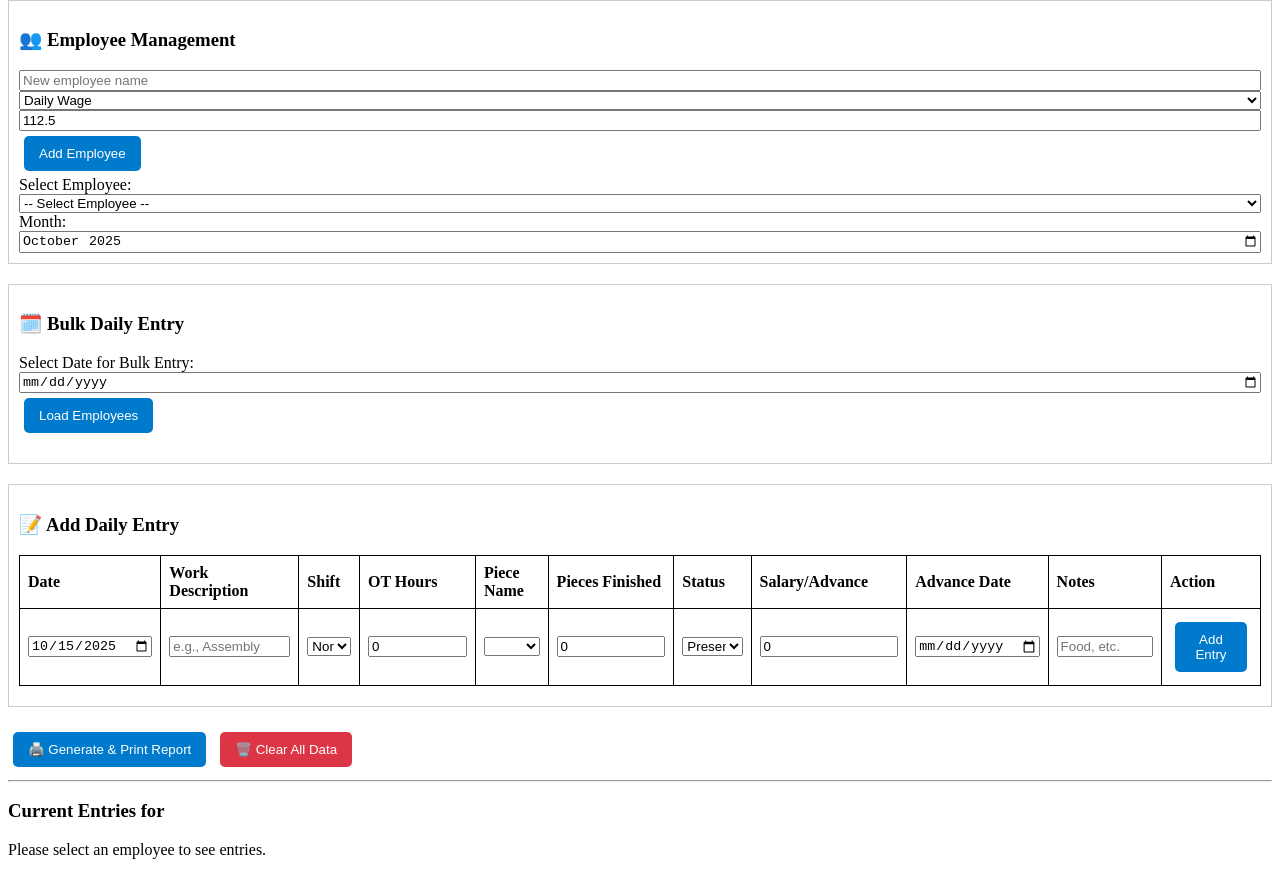
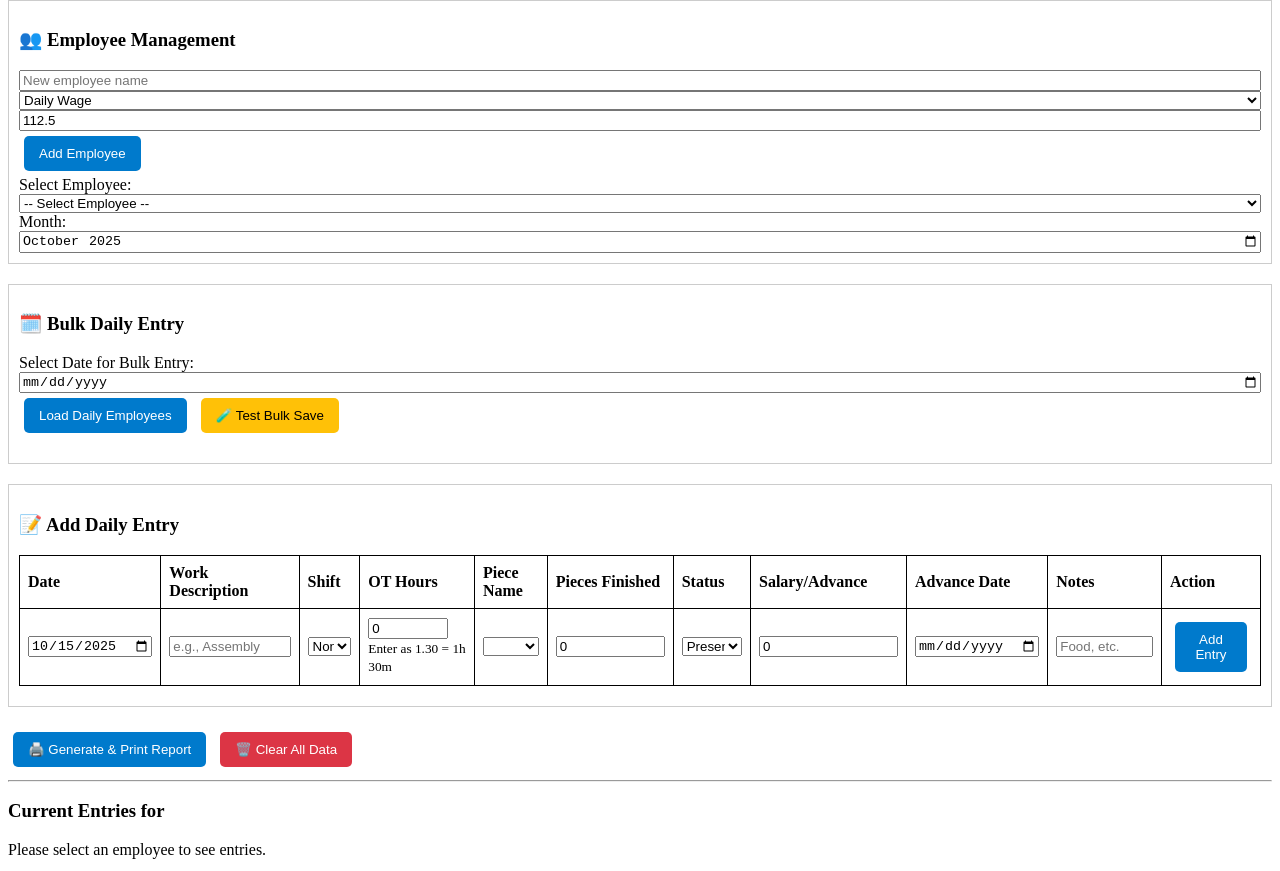
Before and after one commit to adhil948/salary-tracker-star-fitness, a plain HTML site: page index.html in a window 1280 px wide. Shown: the part 407-1278 px from the top of the page. Drawn offline with Linux system fonts and the light colour scheme.

Commit message:
Update index.html

```diff
--- a/index.html
+++ b/index.html
@@ -58,10 +58,10 @@
     <h3>🗓️ Bulk Daily Entry</h3>
     <div>
         <label>Select Date for Bulk Entry: <input type="date" id="bulkEntryDate"></label>
-                <button onclick="loadBulkEntryForm()">Load Employees</button>
+        <button onclick="loadBulkEntryForm()">Load Daily Employees</button>
+        <button onclick="testBulkSave()" style="background: #ffc107; color: black;">🧪 Test Bulk Save</button>
     </div>
-            <div id="bulkEntryFormContainer" style="margin-top: 15px;">
-                </div>
+    <div id="bulkEntryFormContainer" style="margin-top: 15px;"></div>
 </div>
 
         <div class="section" id="wageSettingsSection" style="display: none;">
@@ -105,7 +105,11 @@
                         <option value="2">Shift 2</option>
                     </select>
                 </td>
-                <td><input type="number" id="otHours" step="0.01" min="0" value="0"></td>
+<td>
+    <input type="text" id="otHours" placeholder="1.30 = 1h 30m" value="0"
+           onblur="convertOThours(this)" style="width: 80px;">
+    <br><small>Enter as 1.30 = 1h 30m</small>
+</td>
                 <td id="pieceNameCell"><select id="pieceNameSelect"></select></td> <td id="piecesFinishedCell"><input type="number" id="piecesFinished" min="0" value="0"></td> <td>
                     <select id="status">
                         <option value="Present">Present</option>
```
Lines whose indentation alone changed are shown as unchanged.
